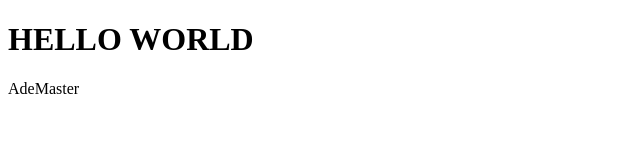
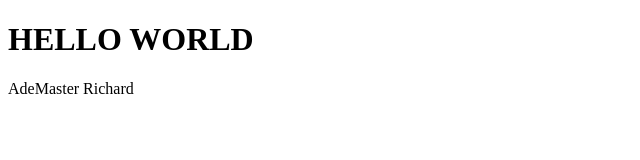
Before and after one commit to LanaAdekola/Richard, a plain HTML site: page index.html in a window 1280 px wide. Shown: the full height of the page, 0-640 px from the left. Drawn offline with Linux system fonts and the light colour scheme.

Commit message:
new update

```diff
--- a/index.html
+++ b/index.html
@@ -8,6 +8,6 @@
 </head>
 <body>
     <h1>HELLO WORLD</h1>
-    <p>AdeMaster</p>
+    <p>AdeMaster Richard</p>
 </body>
 </html>
```
